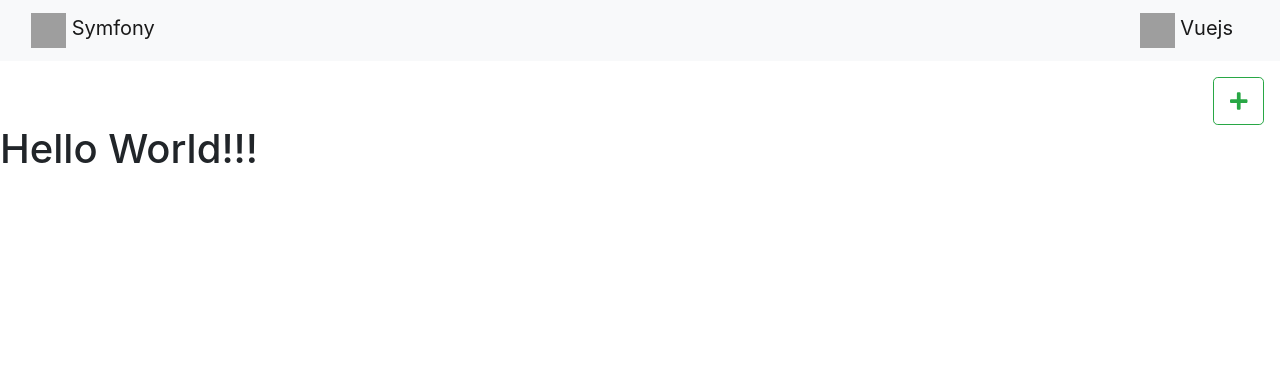
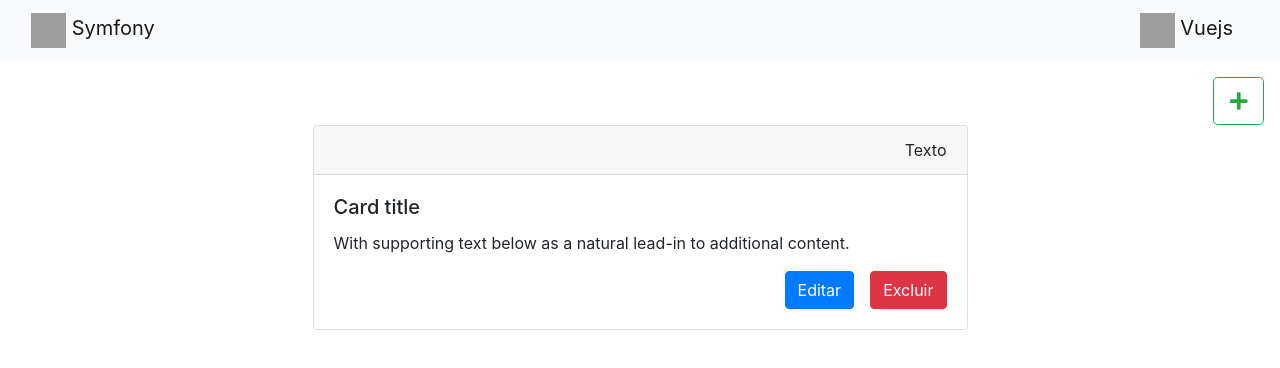
Before and after one commit to rodrigoyuri/list-to-do, a Vue app in the folder web/: page / in a window 1280 px wide. Shown: the top 368 px of the page. Built offline with nearby package versions, Linux system fonts and the light colour scheme; grey boxes are pictures that could not be loaded.

Commit message:
Criação do componente CardTask, importação e uso no main.js.

```diff
--- a/web/src/App.vue
+++ b/web/src/App.vue
@@ -1,19 +1,19 @@
 <template>
   <div id="app">
-    <NavBar></NavBar>
-    <FormTask></FormTask>
+    <nav-bar></nav-bar>
+    <card-task></card-task>
   </div>
 </template>
 
 <script>
 import NavBar from './components/NavBar';
-import FormTask from './components/FormTask';
+import CardTask from './components/CardTask'
 
 export default {
   name: 'App',
   components: {
     NavBar,
-    FormTask
+    CardTask
   }
 }
 </script>
--- /dev/null
+++ b/web/src/components/CardTask.vue
@@ -0,0 +1,21 @@
+<template>
+    <div class="row d-flex justify-content-center">
+        <div class="card w-50">
+            <div class="card-header d-flex justify-content-end">Texto</div>
+            <div class="card-body">
+                <h5 class="card-title">Card title</h5>
+                <p class="card-text">With supporting text below as a natural lead-in to additional content.</p>
+                <div class="d-flex justify-content-end">
+                    <button class="btn btn-primary mr-3">Editar</button>
+                    <button class="btn btn-danger">Excluir</button>
+                </div>
+            </div>
+        </div>
+    </div>
+</template>
+
+<script>
+export default {
+
+}
+</script>
```
